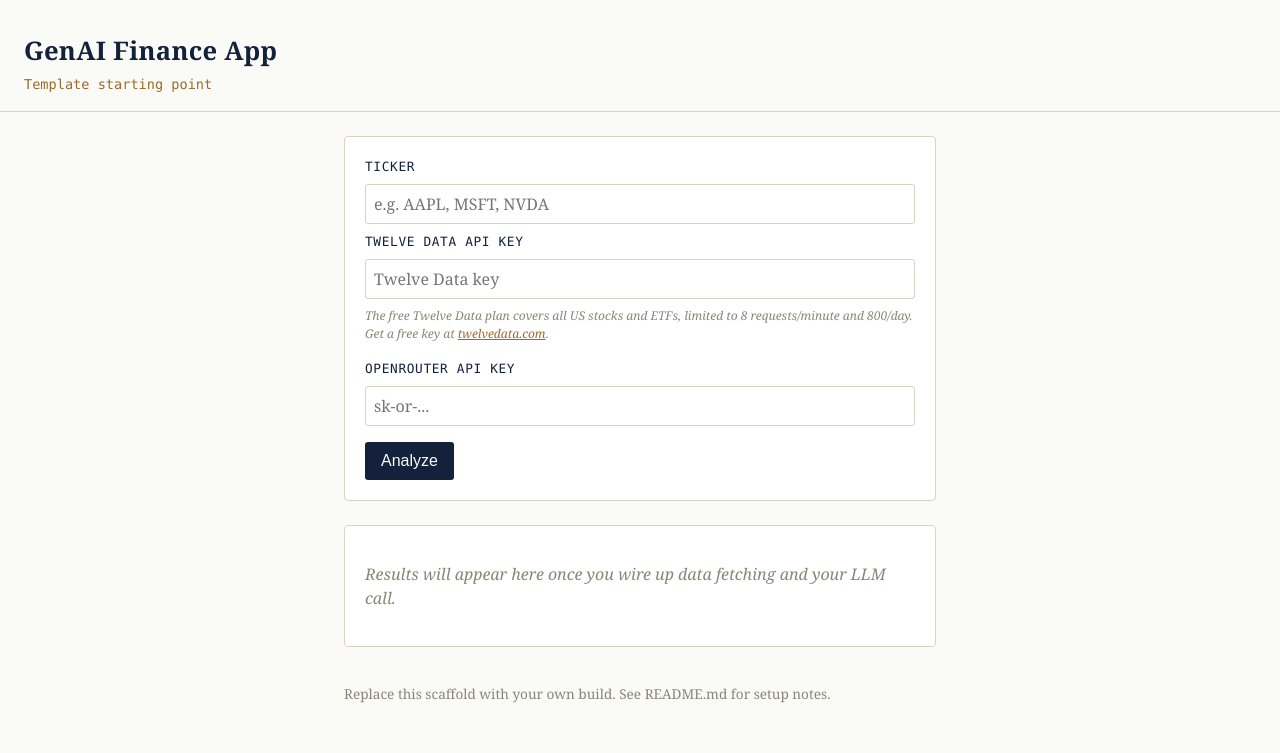
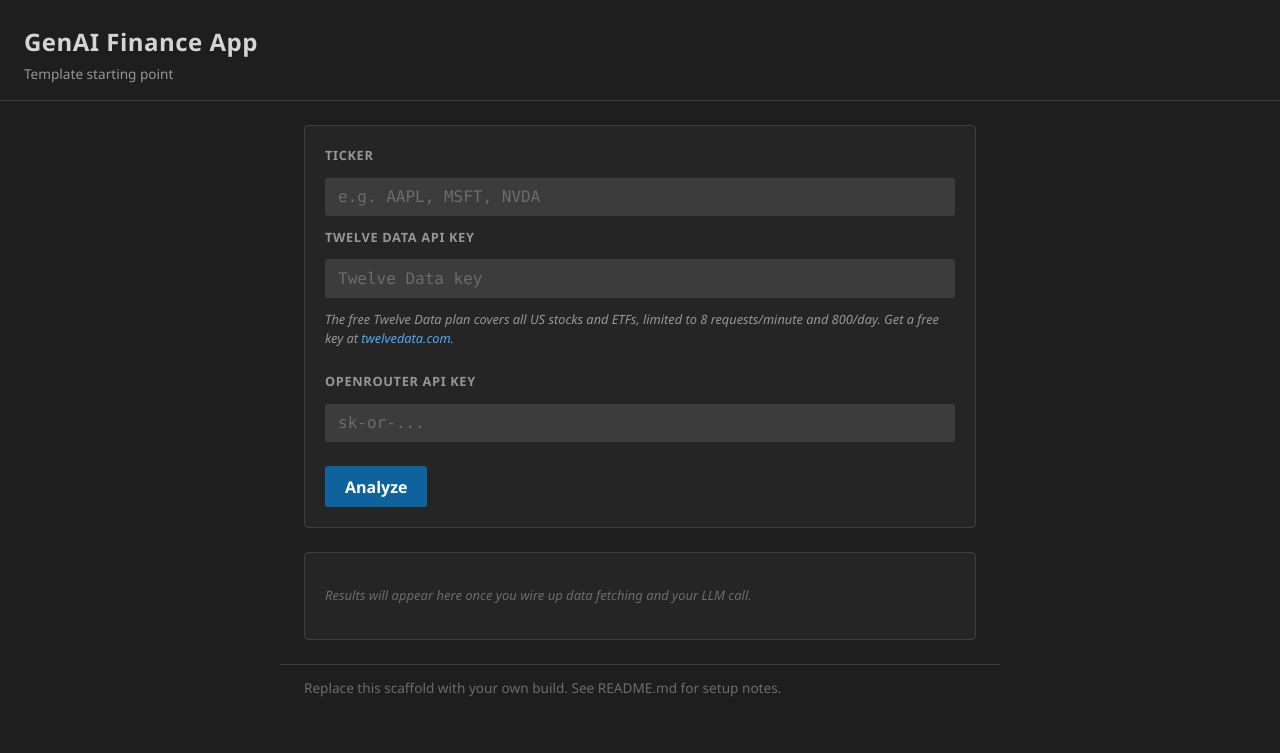
Before and after one commit to XaverKlemenschits/vienna-genai-spa, a website built with Vite: page index.html in a window 1280 px wide. Built offline with nearby package versions, Linux system fonts and the light colour scheme.

Commit message:
Changed style to modern dark

```diff
--- a/style.css
+++ b/style.css
@@ -1,9 +1,17 @@
 :root {
-  --ink: #14213d;
-  --paper: #fafaf7;
-  --line: #d8d3c4;
-  --accent: #9a6b2c;
-  --error: #a6302c;
+  --vscode-background: #1e1e1e;
+  --vscode-panel-bg: #252526;
+  --vscode-text: #d4d4d4;
+  --vscode-text-secondary: #969696;
+  --vscode-text-muted: #6c6c6c;
+  --vscode-border: #3e3e42;
+  --vscode-input-bg: #3c3c3c;
+  --vscode-input-border: #3e3e42;
+  --vscode-accent: #007acc;
+  --vscode-button-bg: #0e639c;
+  --vscode-button-hover: #1177bb;
+  --vscode-error: #f14c4c;
+  --vscode-link: #4dabf7;
 }
 
 * {
@@ -12,32 +20,34 @@
 
 body {
   margin: 0;
-  background: var(--paper);
-  color: var(--ink);
-  font-family: 'Georgia', 'Iowan Old Style', serif;
+  background: var(--vscode-background);
+  color: var(--vscode-text);
+  font-family: 'Segoe UI', 'Roboto', 'Helvetica Neue', Arial, sans-serif;
+  font-size: 13px;
   line-height: 1.5;
 }
 
 .app-header {
-  padding: 2rem 1.5rem 1rem;
-  border-bottom: 1px solid var(--line);
+  padding: 1.5rem 1.5rem 1rem;
+  border-bottom: 1px solid var(--vscode-border);
 }
 
 .app-header h1 {
   margin: 0;
-  font-size: 1.6rem;
-  letter-spacing: 0.01em;
+  font-size: 1.5rem;
+  font-weight: 600;
+  letter-spacing: 0.02em;
 }
 
 .subtitle {
   margin: 0.25rem 0 0;
-  font-family: 'Menlo', 'Courier New', monospace;
+  font-family: 'Segoe UI', 'Roboto', sans-serif;
   font-size: 0.85rem;
-  color: var(--accent);
+  color: var(--vscode-text-secondary);
 }
 
 .app-main {
-  max-width: 640px;
+  max-width: 720px;
   margin: 0 auto;
   padding: 1.5rem;
   display: grid;
@@ -45,73 +55,102 @@ body {
 }
 
 .panel {
-  border: 1px solid var(--line);
+  border: 1px solid var(--vscode-border);
   border-radius: 4px;
   padding: 1.25rem;
-  background: white;
+  background: var(--vscode-panel-bg);
 }
 
 form {
   display: grid;
-  gap: 0.5rem;
+  gap: 0.75rem;
 }
 
 label {
-  font-family: 'Menlo', 'Courier New', monospace;
+  font-family: 'Segoe UI', 'Roboto', sans-serif;
   font-size: 0.8rem;
+  font-weight: 600;
   text-transform: uppercase;
   letter-spacing: 0.05em;
-  color: var(--ink);
+  color: var(--vscode-text-secondary);
 }
 
 input {
-  padding: 0.5rem;
-  border: 1px solid var(--line);
+  padding: 0.55rem 0.75rem;
+  border: 1px solid var(--vscode-input-border);
   border-radius: 3px;
   font-size: 1rem;
-  font-family: inherit;
+  font-family: 'Consolas', 'Courier New', monospace;
+  background: var(--vscode-input-bg);
+  color: var(--vscode-text);
+}
+
+input:focus {
+  outline: none;
+  border-color: var(--vscode-accent);
+  box-shadow: 0 0 0 1px rgba(0, 122, 204, 0.3);
+}
+
+input::placeholder {
+  color: var(--vscode-text-muted);
 }
 
 button {
-  margin-top: 0.5rem;
-  padding: 0.6rem 1rem;
-  background: var(--ink);
-  color: var(--paper);
+  margin-top: 0.75rem;
+  padding: 0.6rem 1.25rem;
+  background: var(--vscode-button-bg);
+  color: white;
   border: none;
   border-radius: 3px;
   font-size: 1rem;
+  font-family: 'Segoe UI', 'Roboto', sans-serif;
+  font-weight: 600;
   cursor: pointer;
   width: fit-content;
 }
 
 button:hover {
-  background: var(--accent);
+  background: var(--vscode-button-hover);
+}
+
+button:focus {
+  outline: 1px solid var(--vscode-accent);
+  outline-offset: 1px;
 }
 
 .placeholder {
-  color: #8a8577;
+  color: var(--vscode-text-muted);
   font-style: italic;
 }
 
 .field-hint {
-  margin: 0 0 0.5rem;
-  font-size: 0.75rem;
+  margin: 0 0 0.75rem;
+  font-size: 0.8rem;
   font-style: italic;
-  color: #8a8577;
+  color: var(--vscode-text-secondary);
+  font-family: 'Segoe UI', 'Roboto', sans-serif;
 }
 
 .field-hint a {
-  color: var(--accent);
+  color: var(--vscode-link);
+  text-decoration: none;
+}
+
+.field-hint a:hover {
+  text-decoration: underline;
 }
 
 .error {
-  color: var(--error);
+  color: var(--vscode-error);
+  font-size: 0.85rem;
+  font-family: 'Segoe UI', 'Roboto', sans-serif;
 }
 
 .app-footer {
-  max-width: 640px;
+  max-width: 720px;
   margin: 0 auto;
   padding: 0 1.5rem 2rem;
   font-size: 0.85rem;
-  color: #8a8577;
+  color: var(--vscode-text-muted);
+  border-top: 1px solid var(--vscode-border);
 }
```
